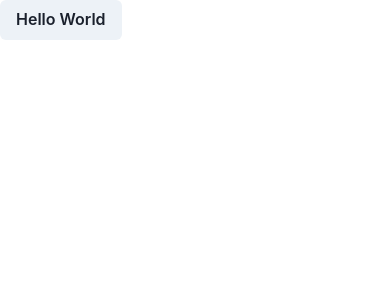
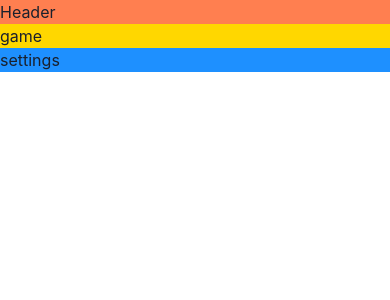
Before and after one commit to Ob1devonn/memory-game, a React (Vite) app: page / in a window 390 px wide. Shown: the top 300 px of the page. Built offline with nearby package versions, Linux system fonts and the light colour scheme.

Commit message:
Create responsive layout

```diff
--- a/src/App.tsx
+++ b/src/App.tsx
@@ -1,9 +1,23 @@
-import { Button } from "@chakra-ui/react";
+import { Grid, GridItem } from "@chakra-ui/react";
 
 function App() {
   return (
     <div>
-      <Button>Hello World</Button>
+      <Grid
+        templateAreas={`"header header"
+                        "game game"
+                        "settings settings"`}
+      >
+        <GridItem area="header" bg="coral">
+          Header
+        </GridItem>
+        <GridItem area="game" bg="gold">
+          game
+        </GridItem>
+        <GridItem area="settings" bg="dodgerblue">
+          settings
+        </GridItem>
+      </Grid>
     </div>
   );
 }
```
